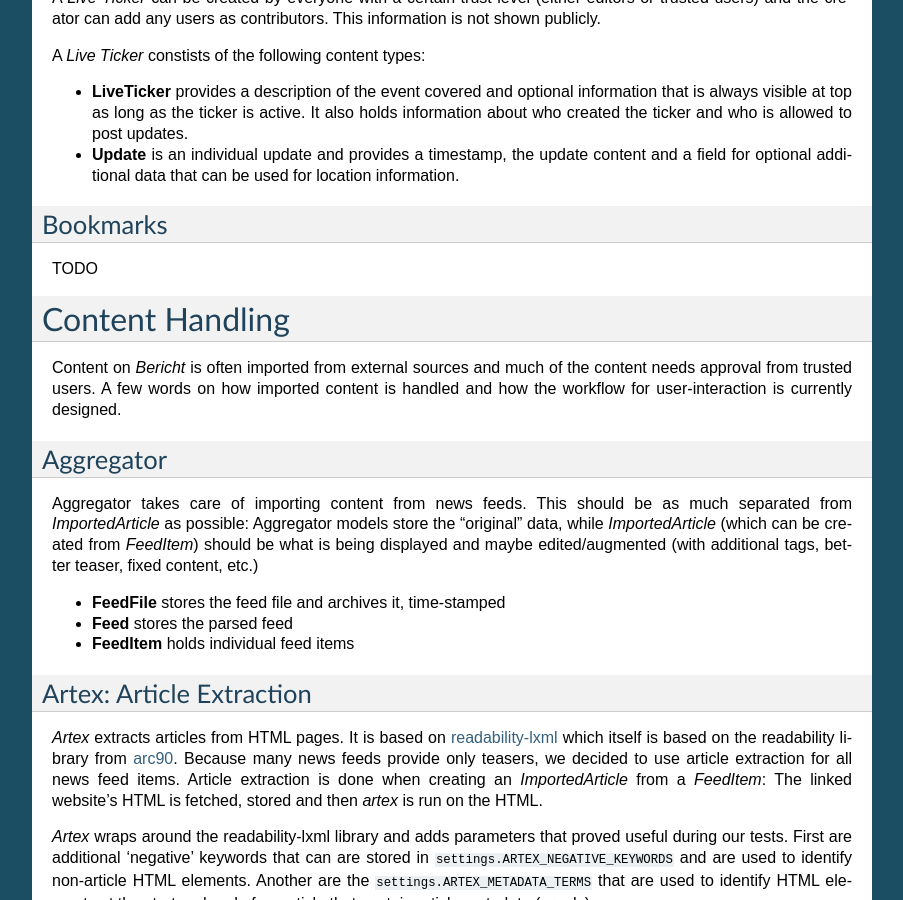
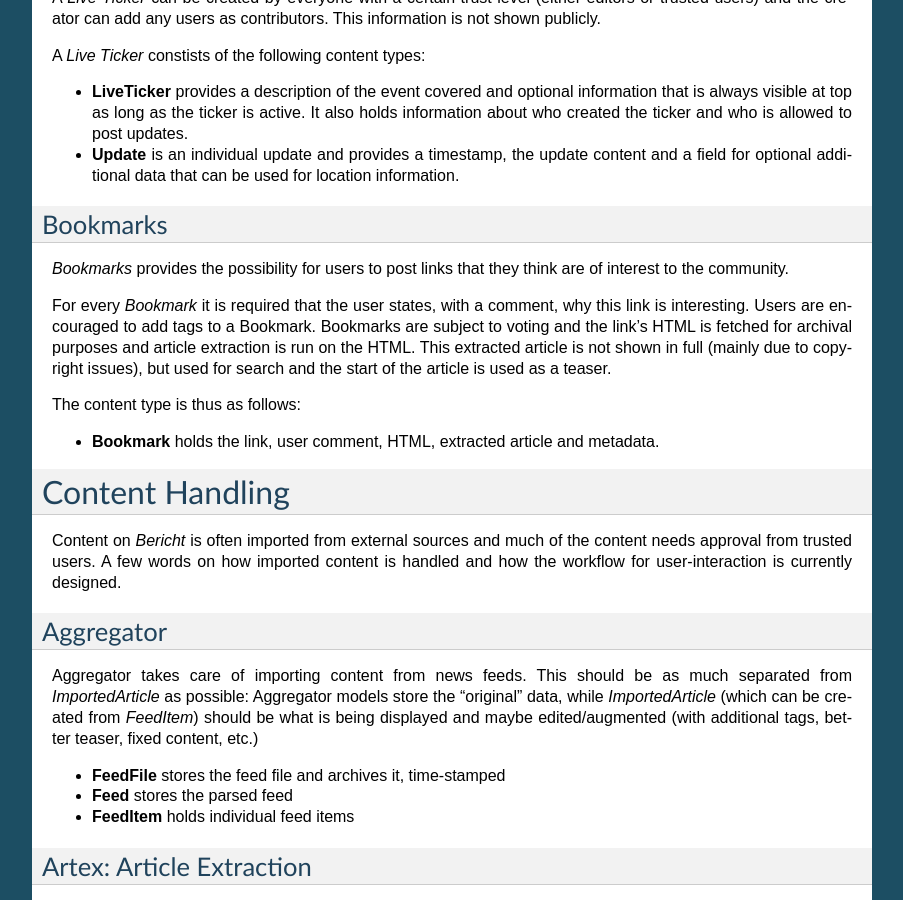
Before and after one commit to bericht/bericht, a Sphinx documentation site: the page built from docs/overview.rst, in a window 1280 px wide and 900 px high, scrolled down 2055 px. Shown: the whole window, without its empty margins (198-1101 px from the left). Built offline with Sphinx 7.4.7, drawn with Linux system fonts in a browser that asks for light colours.

Commit message:
Added Bookmark concept to documentation. Again: feel free to comment & critique

```diff
--- a/docs/overview.rst
+++ b/docs/overview.rst
@@ -125,7 +125,15 @@
 
 Bookmarks
 ---------
-TODO
+
+*Bookmarks* provides the possibility for users to post links that they think are of interest to the community.
+
+For every *Bookmark* it is required that the user states, with a comment, why this link is interesting. Users are encouraged to add tags to a Bookmark. Bookmarks are subject to voting and the link's HTML is fetched for archival purposes and article extraction is run on the HTML. This extracted article is not shown in full (mainly due to copyright issues), but used for search and the start of the article is used as a teaser.
+
+The content type is thus as follows:
+
+* **Bookmark** holds the link, user comment, HTML, extracted article and metadata.
+
 
 Content Handling
 ================
```
